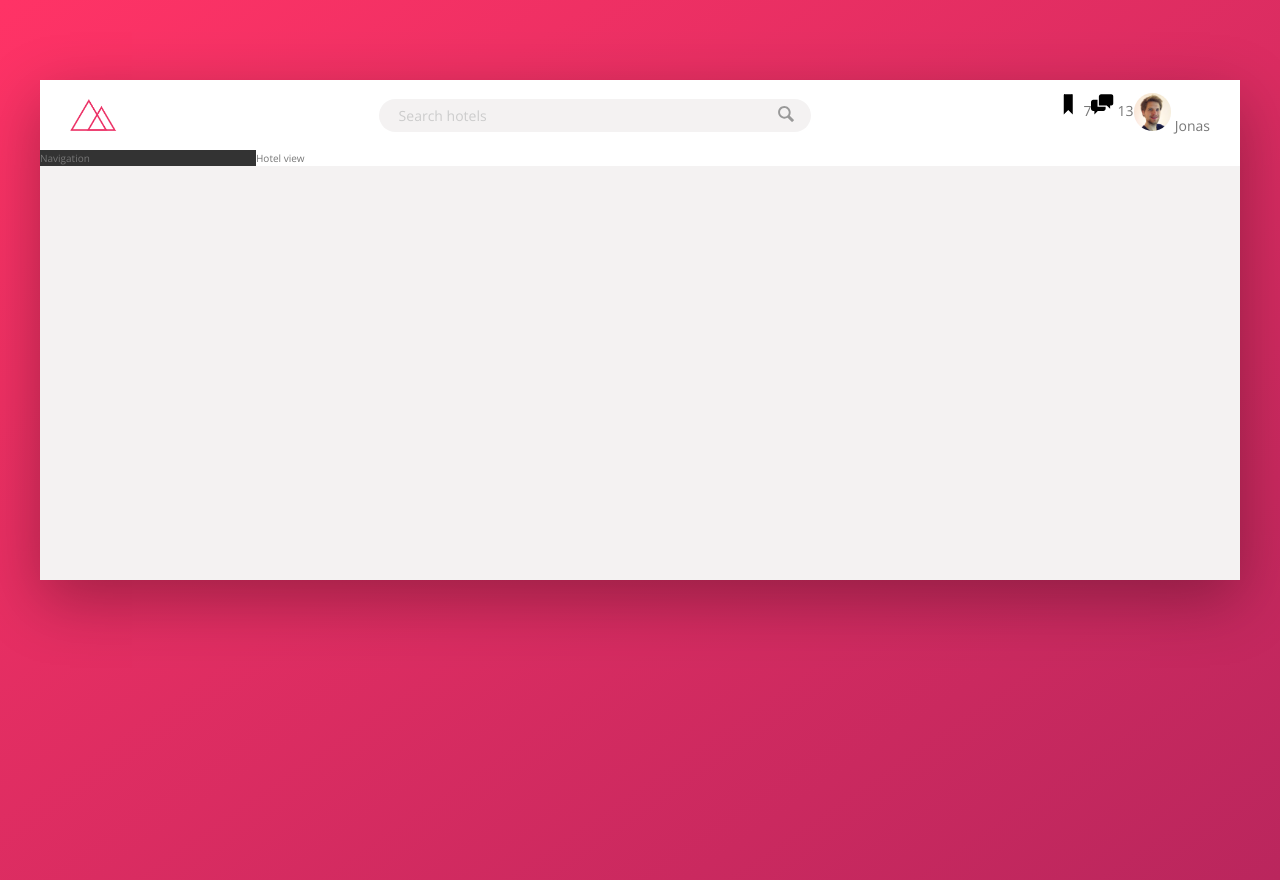
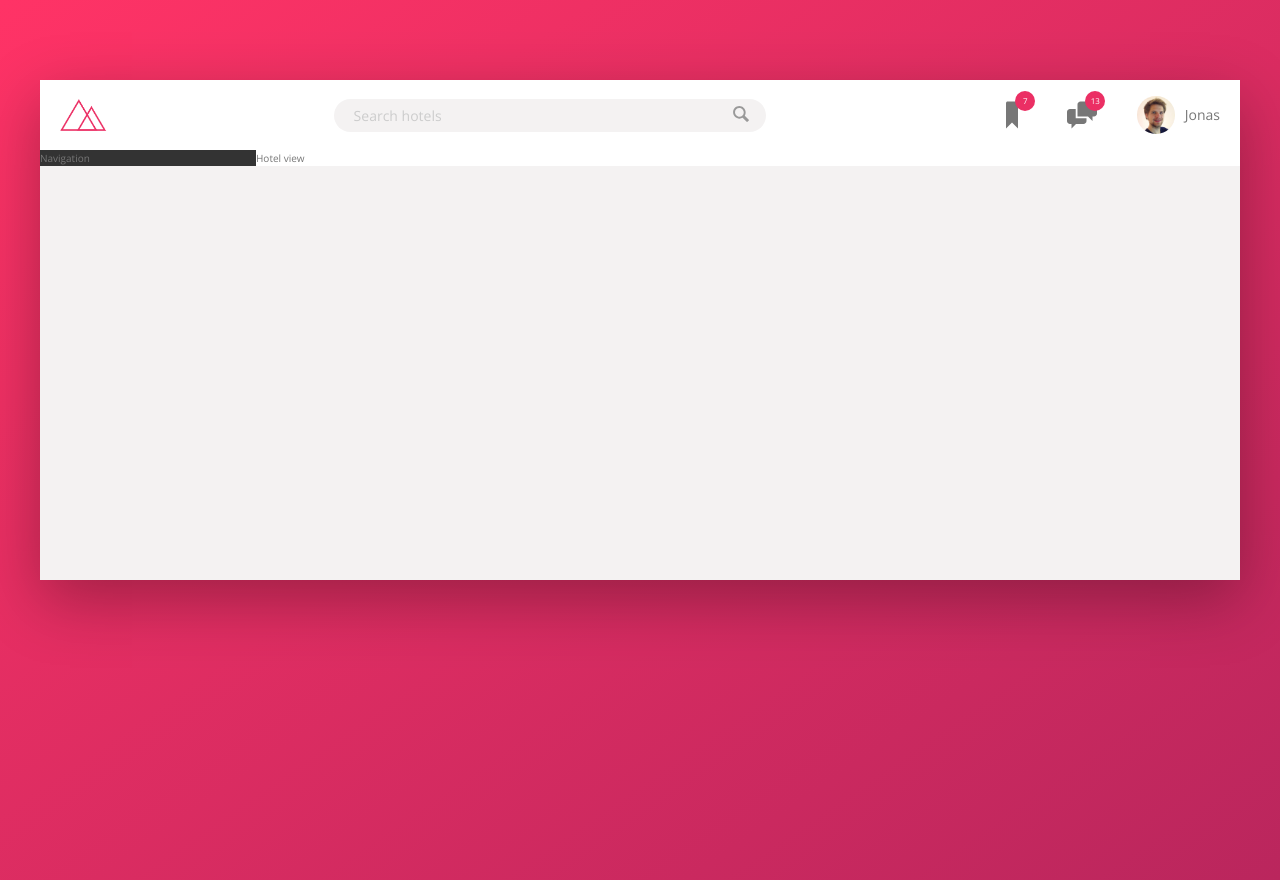
Before and after one commit to Nath-A/advanced-CSS, a website: page 02_Trillo/index.html in a window 1280 px wide. Drawn offline with nearby package versions, Linux system fonts and the light colour scheme.

Commit message:
design header done + mixin dFlexCenterCenter

```diff
--- a/02_Trillo/sass/abstracts/_mixins.scss
+++ b/02_Trillo/sass/abstracts/_mixins.scss
@@ -0,0 +1,6 @@
+@mixin dFlexCenterCenter
+{
+    display: flex;
+    justify-content: center;
+    align-items: center;
+}
--- a/02_Trillo/sass/layout/_header.scss
+++ b/02_Trillo/sass/layout/_header.scss
@@ -13,15 +13,13 @@
 .logo
 {
     height: 3.25rem;
-    margin-left: 3rem;
+    margin-left: 2rem;
 }
 
 .search
 {
     flex: 0 0 40%;
-    display: flex;
-    align-items: center;
-    justify-content: center;
+    @include dFlexCenterCenter;
 
     &__input
     {
@@ -82,30 +80,59 @@
 
 .user-nav
 {
+    align-self: stretch;
+
     display: flex;
-    margin-right: 3rem;
+    // margin-right: 3rem;
+    align-items: center;
+
+    &>*
+    {
+        padding: 0 2rem;
+        cursor: pointer;
+        height: 100%;
+        align-self: center;
+        display: flex;
+        align-items: center;
+    }
+
+    &>*:hover
+    {
+        background-color: var(--color-grey-light-2);
+    }
 
     &__icon-box
-    {}
+    {
+        position: relative;
+    }
 
     &__icon
     {
-        height: 2.25rem;
-        width: 2.25rem;
+        height: 3rem;
+        width: 3rem;
+        fill: var(--color-grey-dark-2);
+
+
     }
 
     &__notification
-    {}
-
-    &__user
-    {}
+    {
+        font-size: .8rem;
+        height: 2rem;
+        width: 2rem;
+        border-radius: 100%;
+        background-color: var(--color-primary);
+        color: #fff;
+        position: absolute;
+        top: 1.1rem;
+        right: 1.2rem;
+        @include dFlexCenterCenter;
+    }
 
     &__user-photo
     {
         height: 3.75rem;
         border-radius: 50%;
+        margin-right: 1rem;
     }
-
-    &__user-name
-    {}
 }
```
Also changed, not shown: 02_Trillo/css/style.css, README.md, 1 other file.
